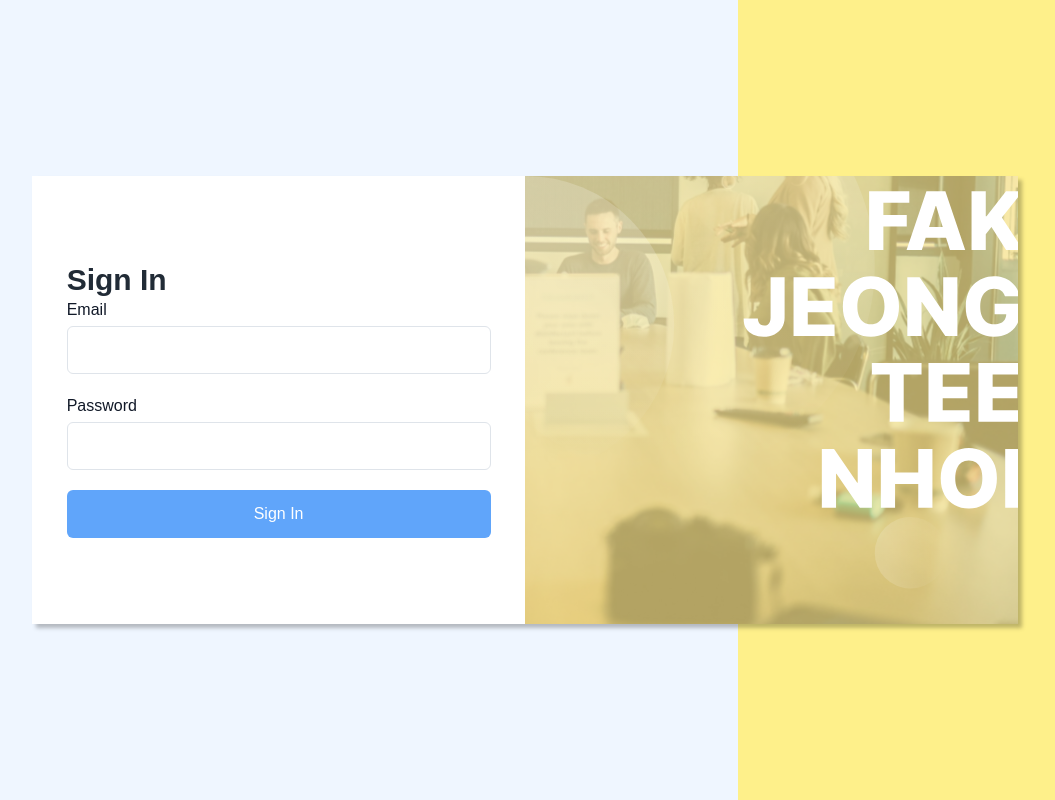
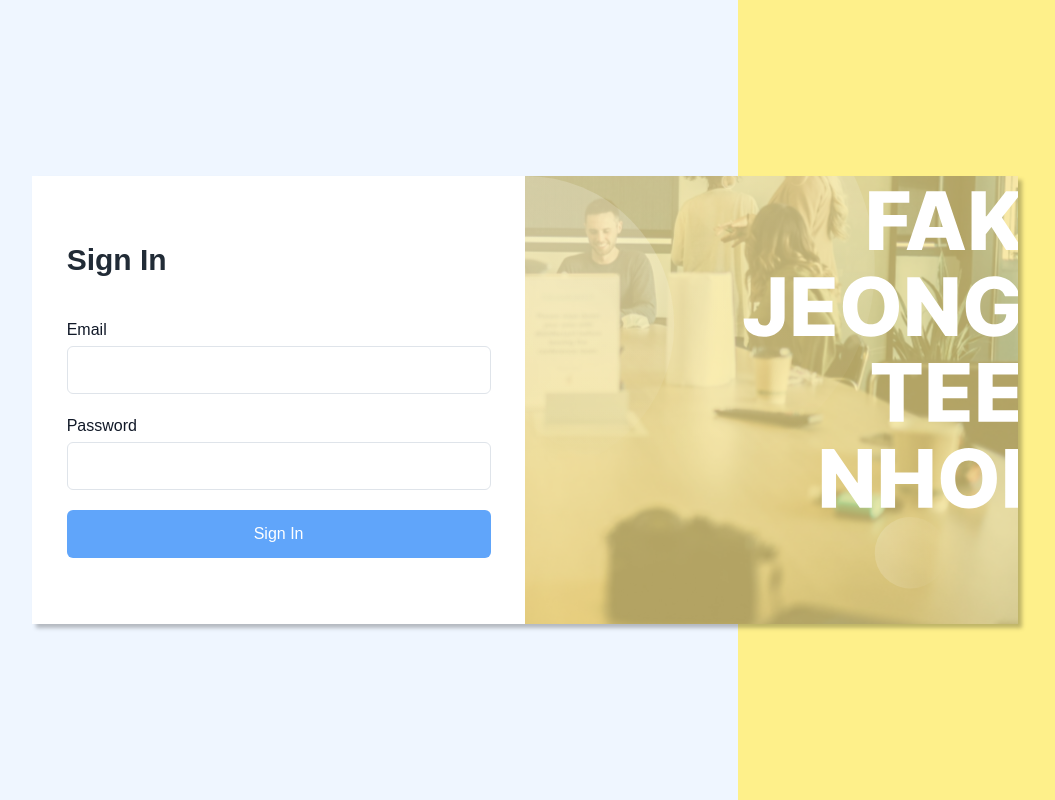
Before and after one commit to FakJeongTeeNhoi/frontend, a Next.js app: page /user/signIn in a window 1280 px wide. Shown: the whole page, without its empty margins (115-1170 px from the left). Built offline with nearby package versions, Linux system fonts and the light colour scheme.

Commit message:
edit some style

```diff
--- a/src/app/user/signIn/page.tsx
+++ b/src/app/user/signIn/page.tsx
@@ -30,7 +30,7 @@ export default function SignIn() {
 
       <div className="relative bg-white w-[77%] min-w-fit h-[56%] min-h-fit grid grid-cols-2 items-center shadow-signIn">
         {/* Form Section */}
-        <div className="w-full flex flex-col px-[7%] py-[11%] gap-[12%]">
+        <div className="w-full flex flex-col px-[7%] py-[11%] gap-10">
           <h1 className="text-3xl font-bold text-[#212B36]">Sign In</h1>
           <form className="flex flex-col gap-5" onSubmit={onSubmit}>
             <div>
--- a/src/app/user/signUp/page.tsx
+++ b/src/app/user/signUp/page.tsx
@@ -39,7 +39,7 @@ export default function SignUp() {
   };
 
   return (
-    <div className="w-screen min-w-fit h-screen min-h-fit bg-blue-50 flex justify-center items-center">
+    <div className="min-w-fit h-screen min-h-fit bg-blue-50 flex justify-center items-center">
       <div className="w-[45%] min-w-fit m-auto space-y-[7%]">
         <h1 className="font-extrabold text-8xl">Sign up</h1>
 
```
